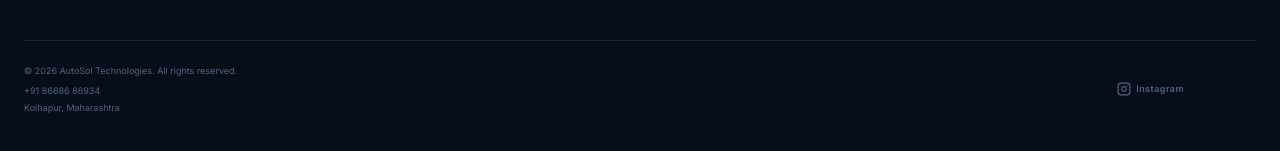
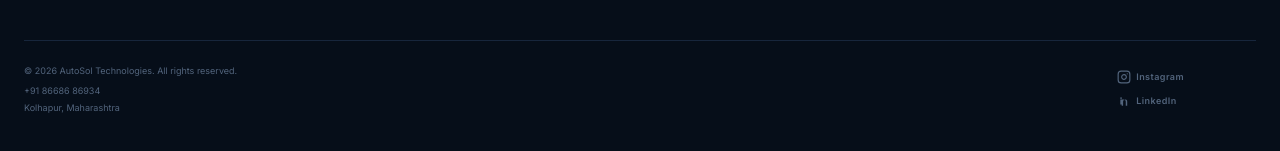
Before and after one commit to Ravi8788/AutoSol-web, a React (Vite) app: page / in a window 1280 px wide. Shown: the part 7506-7657 px from the top of the page. Built offline with nearby package versions, Linux system fonts and the light colour scheme.

Commit message:
Add LinkedIn profile link

```diff
--- a/src/components/Layout.tsx
+++ b/src/components/Layout.tsx
@@ -100,6 +100,7 @@ export default function Layout() {
             </span>
             <span style={{ color: "inherit", lineHeight: 1.2 }}>Kolhapur, Maharashtra</span>
           </div>
+          <div style={{ display: "flex", flexDirection: "column", gap: "10px", alignItems: "flex-start" }}>
             <a
               href="https://www.instagram.com/autosoltechnologies"
               target="_blank"
@@ -114,6 +115,19 @@ export default function Layout() {
               </svg>
               Instagram
             </a>
+            <a
+              href="https://www.linkedin.com/in/autosoltechnologies-4b948043a?utm_source=share_via&utm_content=profile&utm_medium=member_android"
+              target="_blank"
+              rel="noopener noreferrer"
+              className="footer-bottom-ig"
+              aria-label="LinkedIn"
+            >
+              <svg width="14" height="14" viewBox="0 0 24 24" fill="currentColor" aria-hidden="true">
+                <path d="M6.94 8.5A1.5 1.5 0 1 1 6.94 5.5a1.5 1.5 0 0 1 0 3zm-1.25 1.06h2.5v8.44h-2.5V9.56zm4.11 0h2.39v1.15h.03c.33-.63 1.14-1.3 2.34-1.3 2.5 0 2.96 1.64 2.96 3.77v6.82h-2.5v-6.38c0-1.52-.03-3.47-2.11-3.47-2.12 0-2.44 1.65-2.44 3.35v6.5h-2.5V9.56z"/>
+              </svg>
+              LinkedIn
+            </a>
+          </div>
         </div>
       </footer>
     </main>
```
Lines whose indentation alone changed are shown as unchanged.
